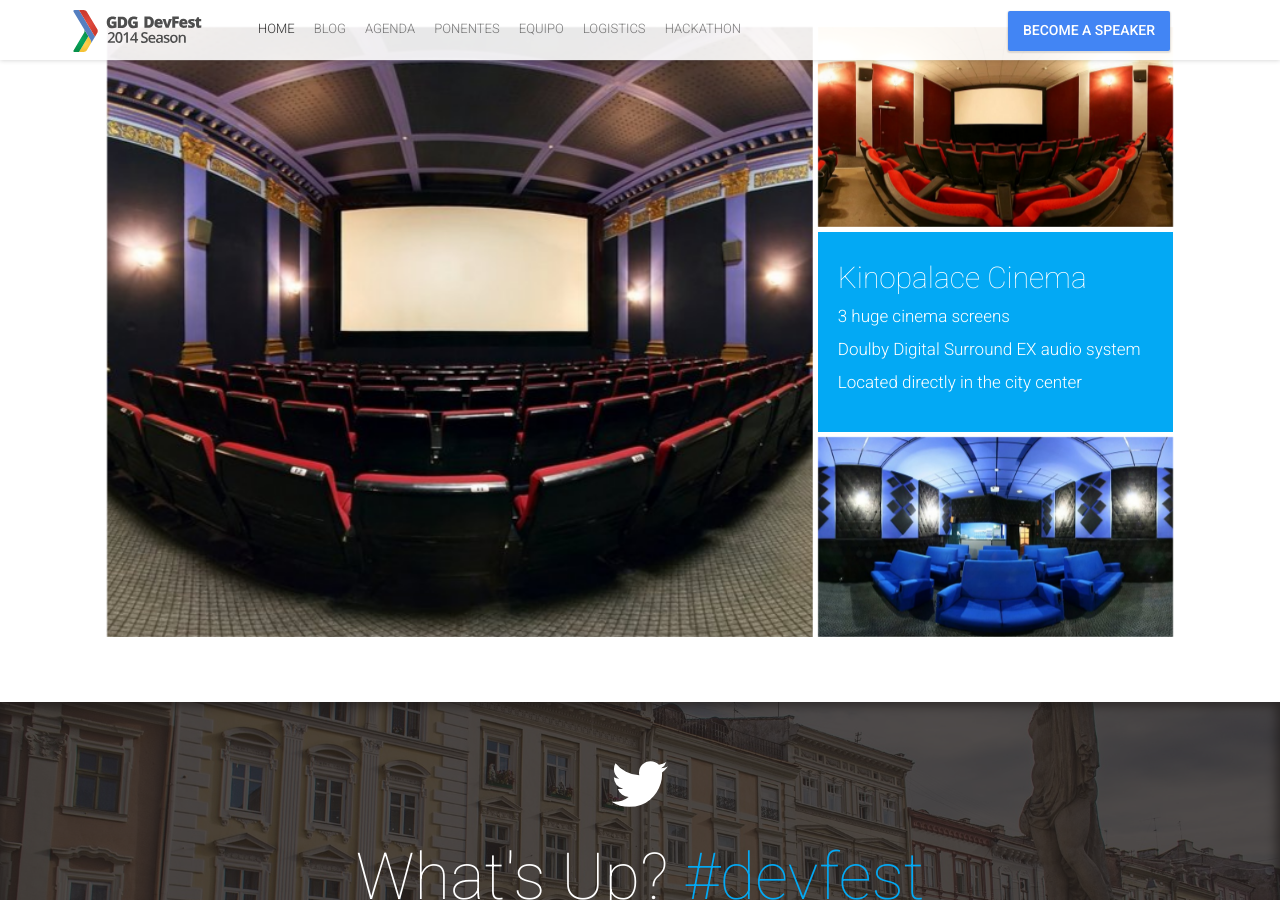
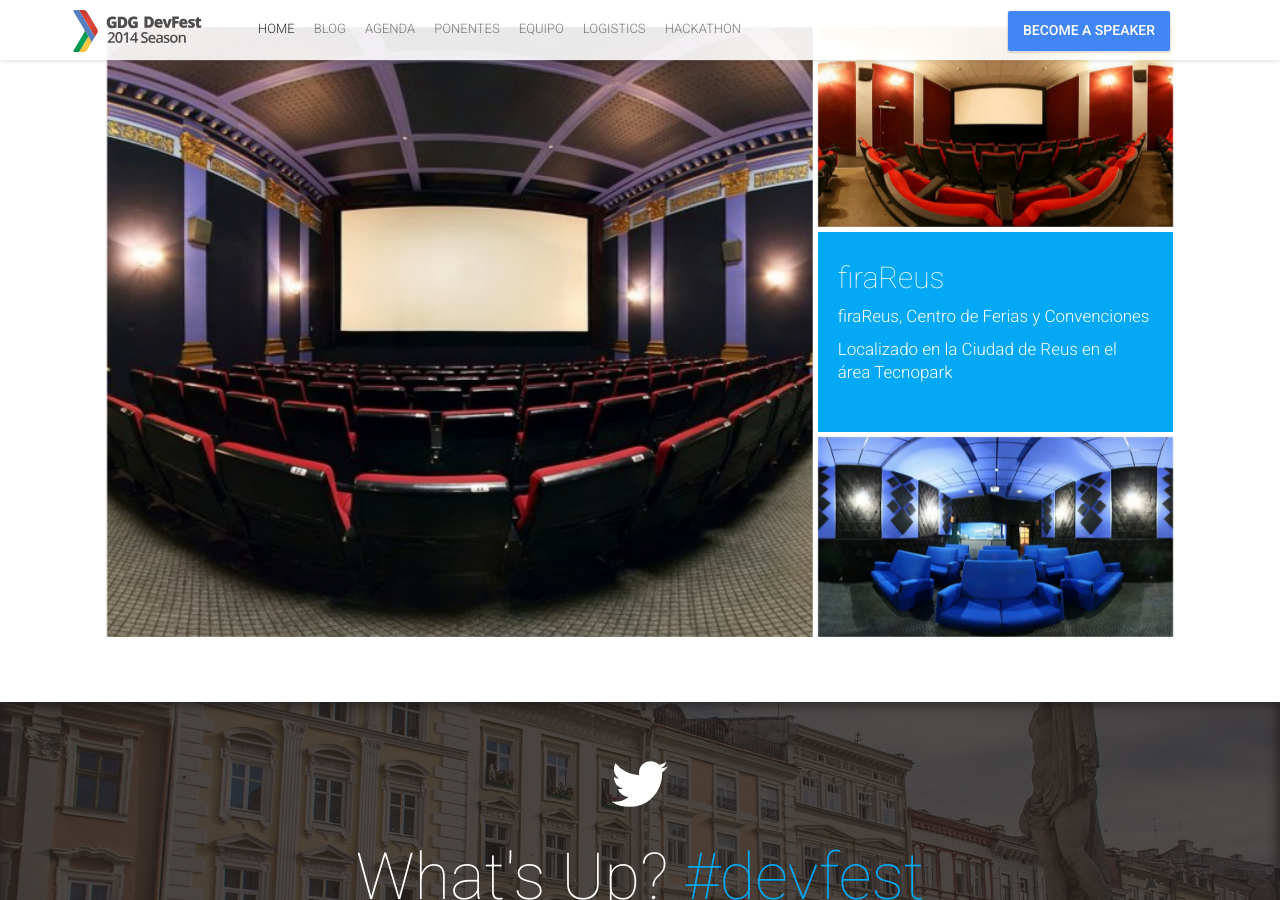
Before and after one commit to TomasGiS/zeppelin, a Jekyll site: the page built from index.html, in a window 1280 px wide and 900 px high, scrolled down 3669 px. Built offline with Jekyll 4.4.1, drawn with Linux system fonts in a browser that asks for light colours; nearby versions of some CDN libraries; comment, search, counter and statistics services are not loaded; part of the change alters nothing that is shown; some of the changed text lies outside the part shown.

Commit message:
Basic data

```diff
--- a/_config.yml
+++ b/_config.yml
@@ -18,14 +18,14 @@ siteVerification: "b9imDOrFawXaBXCC4r3uJDdswSYcalD-wWpMYhFq-no"
 # Organizer Info
 organizerName: "GDG Tarragona"
 organizerAlternateName: "Google Developer Group Tarragona"
-organizerDescription: "Open and volunteer geek communities who create exciting projects and share experience about Google technology with passion."
+organizerDescription: "Comunidad de Desarrolladores Google Tarragona"
 organizerEmail: "conferencias@gdgtarragona.net"
 organizerLogo: "/img/seo/organizer-logo.png"
 organizerLink: "http://www.gdgtarragona.net/"
 
 # Head
-metaKeywords: "event, gdg, devfest, google, programming, android, chrome, developers, lviv"
-twitterAccount: "@DevFest"
+metaKeywords: "event, gdg, devfest, google, programming, android, chrome, developers, reus, Tarragona"
+twitterAccount: "@GDGTarragona"
 socialImageSrcGooglePlus: "/img/seo/sharing-google-plus.png"
 socialImageSrcTwitter: "/img/seo/sharing-twitter.png"
 socialImageSrcFacebook: "/img/seo/sharing-facebook.png"
@@ -56,7 +56,7 @@ eventDate: “25 Octubre, 2014"
 typeoutTextValues: '"", "Reus", "Tarragona"'
 typeoutFallback: "Season"
 heroButtons:
- - {link: "http://bit.ly/dfua-c4p", text: "Become a speaker"}
+ - {link: "http://goo.gl/fISuGq", text: "Become a speaker"}
  - {permalink: "/#tickets", text: "Consigue una entrada"}
 
 # About Block
@@ -105,8 +105,8 @@ venueBigImage: "venue_0.jpg"
 venueSmallImage1: "venue_1.jpg"
 venueSmallImage2: "venue_2.jpg"
 venueSmallImage3: "venue_3.jpg"
-venueTitle: "Kinopalace Cinema"
-venueFeatures: ["3 huge cinema screens", "Doulby Digital Surround EX audio system", "Located directly in the city center"]
+venueTitle: "firaReus"
+venueFeatures: ["firaReus, Centro de Ferias y Convenciones", "Localizado en la Ciudad de Reus en el área Tecnopark"]
 
 # Tweets Feed Block
 tweetsFeedImage: "twitter-feed.jpg"
@@ -131,9 +131,9 @@ ticketsInfo: "Tickets grant access to all conference sections, coffee brakes, lu
 ticketsOffers:
  -
   name: "Entrada"
-  price: "350"
+  price: "0"
   priceCurrency: "€"
-  ticketsNumber: "0"
+  ticketsNumber: "200"
   ribbon: "Free"
   buyButtonLink: "http://dfua.ticketforevent.com/"
   buyButtonText: "Buy Now"
@@ -188,9 +188,9 @@ logisticsMapMobileCenterCoordinates: "48.335365, 23.711648"
 directionDetailsImage: "direction-details.jpg"
 directionDetailsTitle: "Get around firaReus"
 directionDetailsCards:
- - {title: "From the Airport", information: 'Airport is right at the city border. It is easily reachable by car, public transport or taxi. More information is available at <a href="http://lwo.aero/en/transport">airport website</a>.'}
+ - {title: "From the Airport", information: 'Airport is right at the city border. It is easily reachable by car, public transport or taxi. More information is available at <a href="http://www.aena-aeropuertos.es/csee/Satellite/Aeropuerto-Reus/es/">airport website</a>.'}
  - {title: "Public Transit", information: 'Google Transit is available in Lviv. So you can find your way in Google Maps. Moreover, you can download any of the offline public transit apps available for Lviv.'}
- - {title: "Hotels", information: 'Lviv has lots of great hotels and hostels. More information will be available later.'}
+ - {title: "Hotels", information: 'Pending'}
 directionDetailsWideCards:
  -
   title: "Questions?"
@@ -198,24 +198,24 @@ directionDetailsWideCards:
    -
     title: "Hotels"
     links:
-     - {link: "https://plus.google.com/b/102444623953913144164", text: "InterContinental"}
-     - {link: "https://plus.google.com/b/102444623953913144164", text: "The Hotel Rex"}
-     - {link: "https://plus.google.com/b/102444623953913144164", text: "Westin Market Street"}
-     - {link: "https://plus.google.com/b/102444623953913144164", text: "Hotel Adagio"}
+     - {link: "https://plus.google.com/b/110881000795710392242", text: "InterContinental"}
+     - {link: "https://plus.google.com/b/110881000795710392242", text: "The Hotel Rex"}
+     - {link: "https://plus.google.com/b/110881000795710392242", text: "Westin Market Street"}
+     - {link: "https://plus.google.com/b/110881000795710392242", text: "Hotel Adagio"}
    -
     title: "Registration"
     links:
-     - {link: "https://plus.google.com/b/102444623953913144164", text: "InterContinental"}
-     - {link: "https://plus.google.com/b/102444623953913144164", text: "The Hotel Rex"}
-     - {link: "https://plus.google.com/b/102444623953913144164", text: "Westin Market Street"}
-     - {link: "https://plus.google.com/b/102444623953913144164", text: "Hotel Adagio"}
+     - {link: "https://plus.google.com/b/110881000795710392242", text: "InterContinental"}
+     - {link: "https://plus.google.com/b/110881000795710392242", text: "The Hotel Rex"}
+     - {link: "https://plus.google.com/b/110881000795710392242", text: "Westin Market Street"}
+     - {link: "https://plus.google.com/b/110881000795710392242", text: "Hotel Adagio"}
    -
     title: "Attendance Details"
     links:
-     - {link: "https://plus.google.com/b/102444623953913144164", text: "InterContinental"}
-     - {link: "https://plus.google.com/b/102444623953913144164", text: "The Hotel Rex"}
-     - {link: "https://plus.google.com/b/102444623953913144164", text: "Westin Market Street"}
-     - {link: "https://plus.google.com/b/102444623953913144164", text: "Hotel Adagio"}
+     - {link: "https://plus.google.com/b/110881000795710392242", text: "InterContinental"}
+     - {link: "https://plus.google.com/b/110881000795710392242", text: "The Hotel Rex"}
+     - {link: "https://plus.google.com/b/110881000795710392242", text: "Westin Market Street"}
+     - {link: "https://plus.google.com/b/110881000795710392242", text: "Hotel Adagio"}
 
 # Hackathon
 hackathonTitle: "Hackathon"
@@ -224,29 +224,29 @@ enableHackathon: true
 # Hackathon About Block
 aboutHackathonTitle: "Meet our themes"
 hackathonRows:
- - {title: "Android Wear", image: "hackathon-0.png", details: "The front doors will be locked because this is after hours, please park behind the building and come to the door nearest the parking lot.<br><br>Our last meeting showed that there was a lot of interest in Android Wear so we decided to put on an Android Wear Hackathon to see what you could come up with! We realize that this is pretty short notice so we hope you can help us spread the word! There will be pizza, prizes and a great group of geeks to spend the evening coding with! Even if you don't have an app idea come on in and lend a hand to someone else or maybe find inspiration once you're here!"}
- - {title: "Google Glass", image: "hackathon-1.png", details: "We love wearable computing especially Google Glass for which we want to gather the break up community in order to boost innovation.<br><br>Coding an app on Google Glass needs its Rockstar Dev : the team needs a fast learner with solid skills on Android. He knows his way around Android SDK, already checked the Glass Developement Kit (GDK) quick start guide allowing him to jump start developing an app for Glass.The Designer has the hard task to build the visual identity from the ground up, he has strong UX knowledge and a deep understanding of the new rules set by the Glass. His design skills give him the credibility to decide the most effective UI and the most compelling Glass experience."}
- - {title: "Polymer", image: "hackathon-2.png", details: "Polymer is a library that introduces web components. Web components are small elements on a page that can be extended and incorporated in web applications. The result is an increase in productivity.<br><br>We used Polymer mainly to explore the concept of web components. The transition of Google to material design was also a factor.While the library was never touched by the team, it still was painless to wireframe the application. Later on we incorporated some Polymer components in the design. We didn’t use the full potential of Polymer because of the limited time."}
+ - {title: "Pendiente"}
+ - {title: "Pendiente"}
+ - {title: "Pendiente"}
 
 # Hackathon Judges Block
 judgesImage: "judges.jpg"
-judgesTitle: "Judges"
+judgesTitle: "Jueces"
 
 # Hackathon Prizes Block
-prizesTitle: "Prizes"
+prizesTitle: "Premios"
 prizes:
  - {title: "2nd Place", image: "prize-2.png", info: "Pendiente"}
- - {title: "1nd Place", image: "prize-1.png", info: "Nexus 5 with pre-installed Android L"}
+ - {title: "1nd Place", image: "prize-1.png", info: "Premio Reus Transport"}
  - {title: "3nd Place", image: "prize-3.png", info: "Pendiente"}
 
 # Hackathon Location Block
 hackathonLocationBlockTitle: "Location"
 hackathonLocationName: "Foyeur"
 hackathonLocationLink: "http://www.firaReus.cat"
-hackathonStreetAddress: "Avga. de Bellisens, 20"
+hackathonStreetAddress: "Avga. de Bellisens, 40"
 hackathonAddressLocality: "Reus"
 hackathonAddressLocalityRegion: "Tarragona"
-hackathonPostalCode: "43200"
+hackathonPostalCode: "43204"
 hackathonAddressCountry: "Spain"
 hackathonTimeTitle: "Hack through"
 hackathonStartTime: "2014-10-5T10:00"
```
